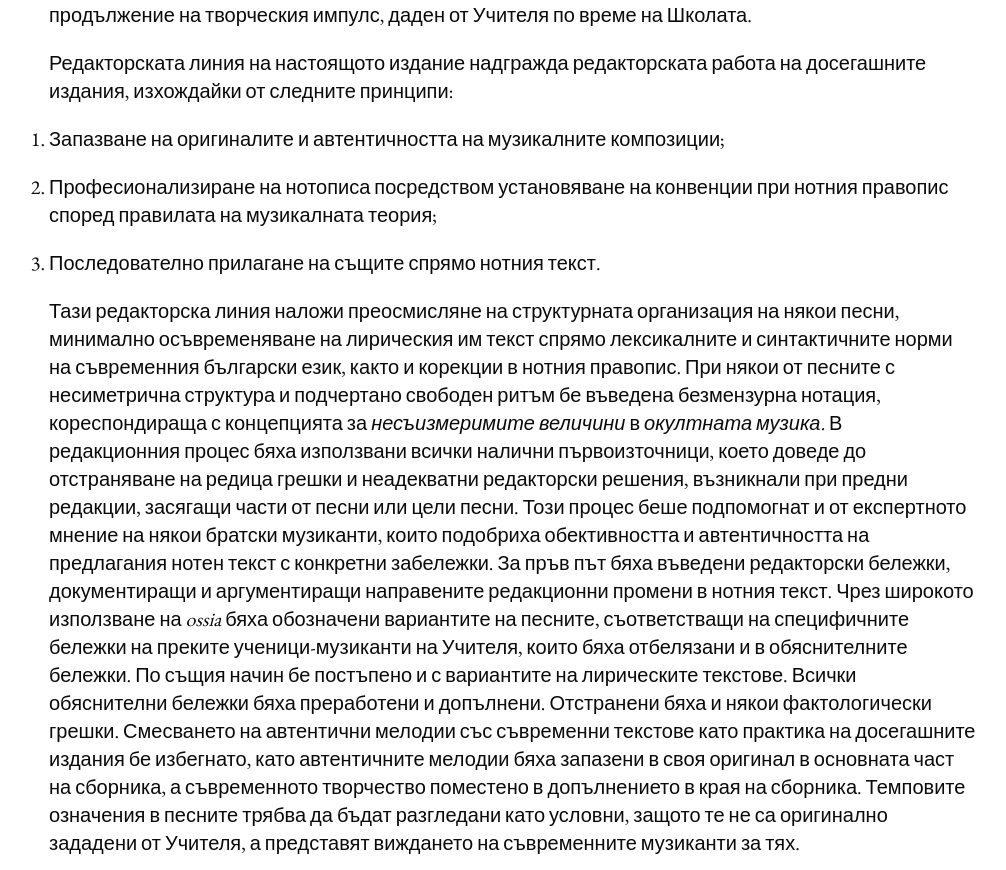
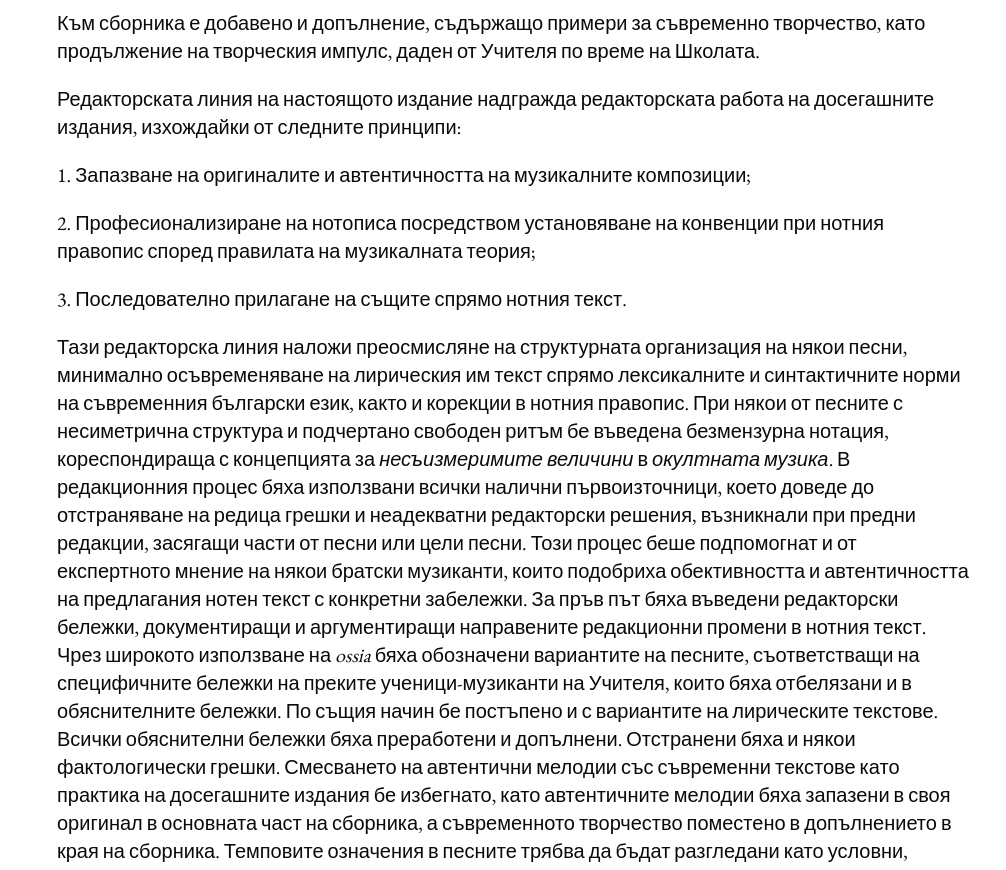
Before and after one commit to mkireva/songbook, a Next.js app: page /about in a window 1280 px wide. Shown: the part 3231-4101 px from the top of the page, without its empty margins (127-1133 px from the left). Built offline with nearby package versions, Linux system fonts and the light colour scheme.

Commit message:
fix: about wip

```diff
--- a/app/about/page.tsx
+++ b/app/about/page.tsx
@@ -12,7 +12,7 @@ export default function About() {
               За окултните музикални упражнения
             </h1>
           </div>
-          <div>
+          <div className="p-2">
             <p className="text-xl">
               От дистанцията на времето все по-належаща е нуждата от едно
               адекватно представяне на вокалните и инструменталните композиции
@@ -166,7 +166,7 @@ export default function About() {
               три части:
             </p>
 
-            <ul className="list-decimal list-outside mt-5">
+            <ul className="list-decimal list-inside mt-5">
               <li className="text-xl mt-5 ">
                 <span className="font-bold">Братски песни: </span> това са
                 всички вокални композиции, създадени предимно преди 1922 г.
@@ -205,7 +205,6 @@ export default function About() {
                 присъствие той дава някои от своите най-сакрални композиции.
               </li>
             </ul>
-
             <p className="text-xl mt-5">
               Към сборника е добавено и допълнение, съдържащо примери за
               съвременно творчество, като продължение на творческия импулс,
@@ -215,8 +214,7 @@ export default function About() {
               Редакторската линия на настоящото издание надгражда редакторската
               работа на досегашните издания, изхождайки от следните принципи:
             </p>
-
-            <ul className="list-decimal list-outside mt-5">
+            <ul className="list-decimal list-inside mt-5">
               <li className="text-xl mt-5">
                 Запазване на оригиналите и автентичността на музикалните
                 композиции;
@@ -230,7 +228,6 @@ export default function About() {
                 Последователно прилагане на същите спрямо нотния текст.
               </li>
             </ul>
-
             <p className="text-xl mt-5">
               Тази редакторска линия наложи преосмисляне на структурната
               организация на някои песни, минимално осъвременяване на лирическия
@@ -347,7 +344,7 @@ export default function About() {
             <p className="text-xl mt-5 text-end mr-3">
               Мария Кирева
             </p>
-            <p className="text-xl text-end mb-16">
+            <p className="text-xl text-end">
               Мюнхен, 2024 г.
             </p>
           </div>
```
